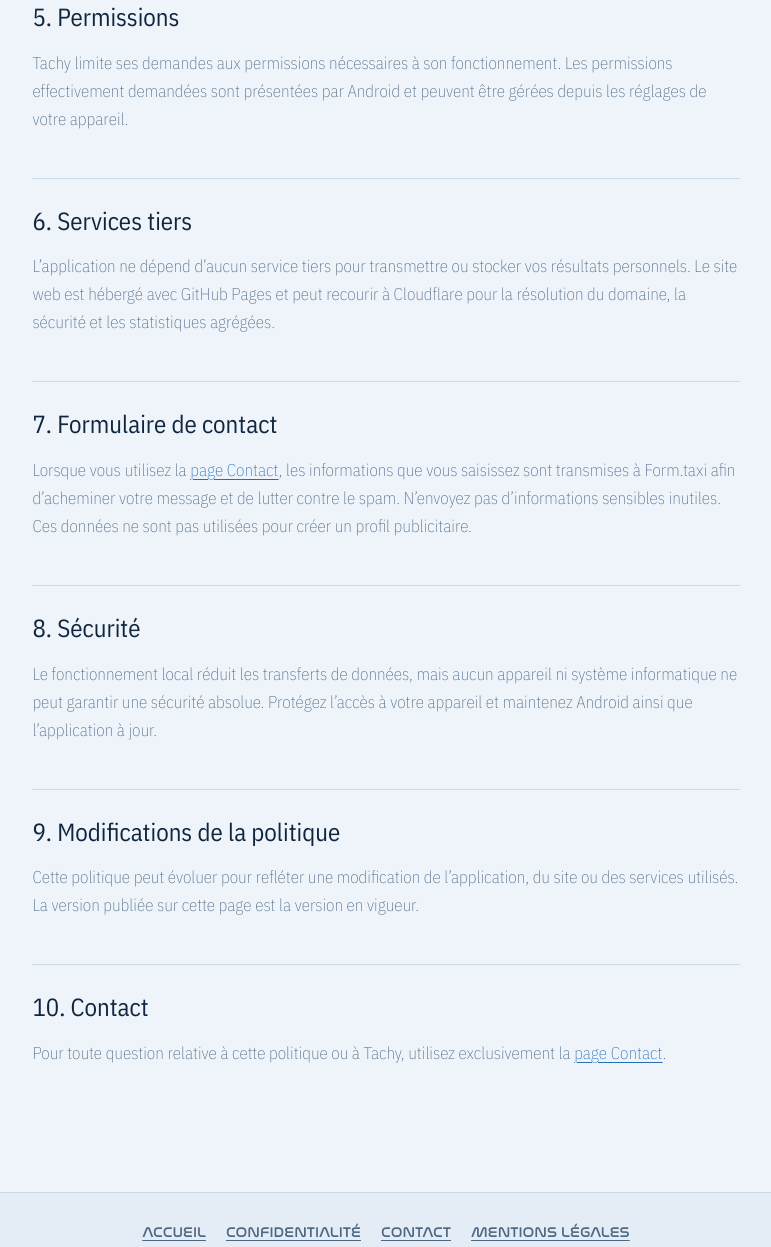
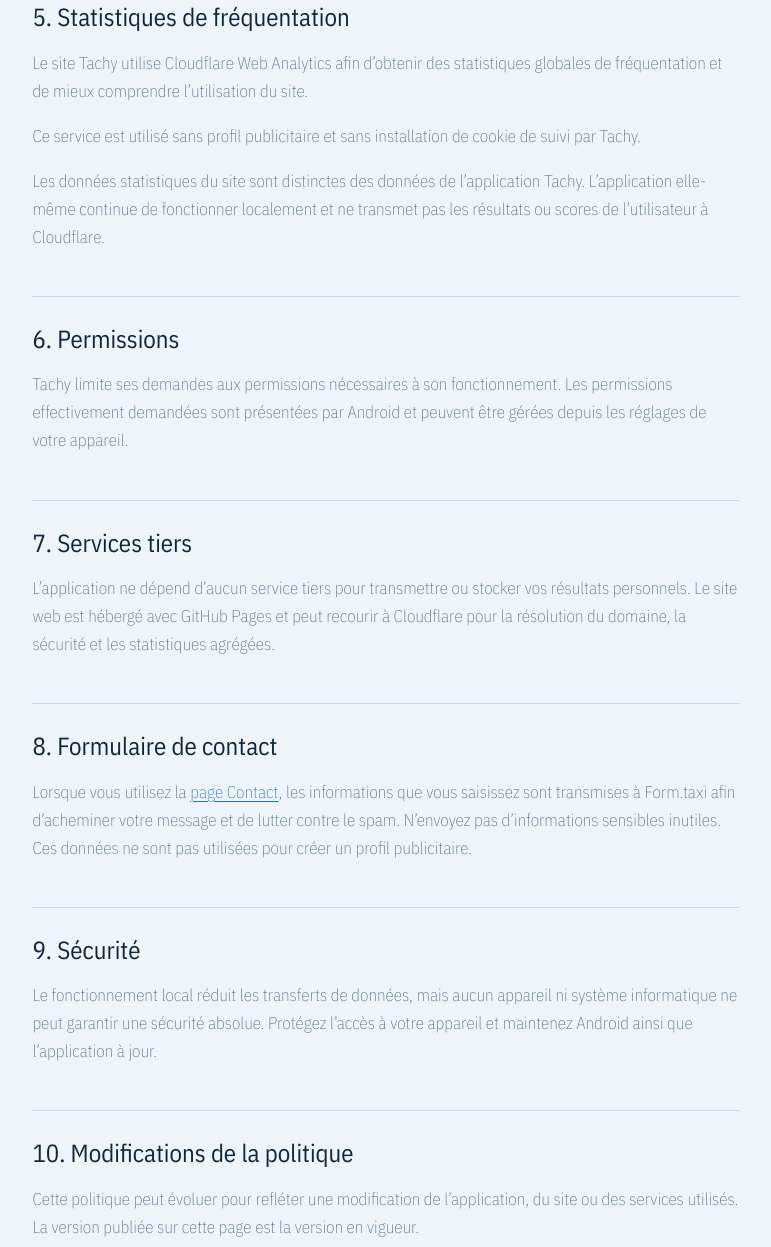
Before and after one commit to 3d-monti/tachy, a plain HTML site: page privacy/index.html in a window 1280 px wide. Shown: the part 1842-3089 px from the top of the page, without its empty margins (254-1025 px from the left). Drawn offline with Linux system fonts and the light colour scheme.

Commit message:
Add Cloudflare Web Analytics

```diff
--- a/privacy/index.html
+++ b/privacy/index.html
@@ -19,14 +19,18 @@
       <section><h2>2. Fonctionnement local et hors ligne</h2><p>Les fonctions essentielles de Tachy s’exécutent localement sur votre appareil. Aucune base de données distante n’est nécessaire à l’entraînement, à l’enregistrement des résultats ou à la consultation de votre progression.</p></section>
       <section><h2>3. Résultats, scores et réglages</h2><p>Vos résultats, scores, historiques éventuels et réglages sont conservés localement sur votre appareil. Tachy ne les transmet pas. Leur suppression dépend des fonctions proposées dans l’application ou de la suppression des données de l’application par Android.</p></section>
       <section><h2>4. Publicité et suivi</h2><p>L’application ne contient aucune publicité et n’intègre aucun suivi individuel à finalité publicitaire. Le site web peut utiliser Cloudflare Web Analytics afin d’obtenir des statistiques de fréquentation agrégées, sans cookies et sans profilage publicitaire individuel.</p></section>
-      <section><h2>5. Permissions</h2><p>Tachy limite ses demandes aux permissions nécessaires à son fonctionnement. Les permissions effectivement demandées sont présentées par Android et peuvent être gérées depuis les réglages de votre appareil.</p></section>
-      <section><h2>6. Services tiers</h2><p>L’application ne dépend d’aucun service tiers pour transmettre ou stocker vos résultats personnels. Le site web est hébergé avec GitHub Pages et peut recourir à Cloudflare pour la résolution du domaine, la sécurité et les statistiques agrégées.</p></section>
-      <section id="contact-form"><h2>7. Formulaire de contact</h2><p>Lorsque vous utilisez la <a href="/contact/">page Contact</a>, les informations que vous saisissez sont transmises à Form.taxi afin d’acheminer votre message et de lutter contre le spam. N’envoyez pas d’informations sensibles inutiles. Ces données ne sont pas utilisées pour créer un profil publicitaire.</p></section>
-      <section><h2>8. Sécurité</h2><p>Le fonctionnement local réduit les transferts de données, mais aucun appareil ni système informatique ne peut garantir une sécurité absolue. Protégez l’accès à votre appareil et maintenez Android ainsi que l’application à jour.</p></section>
-      <section><h2>9. Modifications de la politique</h2><p>Cette politique peut évoluer pour refléter une modification de l’application, du site ou des services utilisés. La version publiée sur cette page est la version en vigueur.</p></section>
-      <section><h2>10. Contact</h2><p>Pour toute question relative à cette politique ou à Tachy, utilisez exclusivement la <a href="/contact/">page Contact</a>.</p></section>
+      <section><h2>5. Statistiques de fréquentation</h2><p>Le site Tachy utilise Cloudflare Web Analytics afin d’obtenir des statistiques globales de fréquentation et de mieux comprendre l’utilisation du site.</p><p>Ce service est utilisé sans profil publicitaire et sans installation de cookie de suivi par Tachy.</p><p>Les données statistiques du site sont distinctes des données de l’application Tachy. L’application elle-même continue de fonctionner localement et ne transmet pas les résultats ou scores de l’utilisateur à Cloudflare.</p></section>
+      <section><h2>6. Permissions</h2><p>Tachy limite ses demandes aux permissions nécessaires à son fonctionnement. Les permissions effectivement demandées sont présentées par Android et peuvent être gérées depuis les réglages de votre appareil.</p></section>
+      <section><h2>7. Services tiers</h2><p>L’application ne dépend d’aucun service tiers pour transmettre ou stocker vos résultats personnels. Le site web est hébergé avec GitHub Pages et peut recourir à Cloudflare pour la résolution du domaine, la sécurité et les statistiques agrégées.</p></section>
+      <section id="contact-form"><h2>8. Formulaire de contact</h2><p>Lorsque vous utilisez la <a href="/contact/">page Contact</a>, les informations que vous saisissez sont transmises à Form.taxi afin d’acheminer votre message et de lutter contre le spam. N’envoyez pas d’informations sensibles inutiles. Ces données ne sont pas utilisées pour créer un profil publicitaire.</p></section>
+      <section><h2>9. Sécurité</h2><p>Le fonctionnement local réduit les transferts de données, mais aucun appareil ni système informatique ne peut garantir une sécurité absolue. Protégez l’accès à votre appareil et maintenez Android ainsi que l’application à jour.</p></section>
+      <section><h2>10. Modifications de la politique</h2><p>Cette politique peut évoluer pour refléter une modification de l’application, du site ou des services utilisés. La version publiée sur cette page est la version en vigueur.</p></section>
+      <section><h2>11. Contact</h2><p>Pour toute question relative à cette politique ou à Tachy, utilisez exclusivement la <a href="/contact/">page Contact</a>.</p></section>
     </article>
   </main>
   <footer class="site-footer"><div class="footer-inner"><ul class="footer-links"><li><a href="/">Accueil</a></li><li><a href="/privacy/">Confidentialité</a></li><li><a href="/contact/">Contact</a></li><li><a href="/legal/">Mentions légales</a></li></ul><p class="copyright">TACHY - © 3D.MONTI - 2026</p></div></footer>
+  <!-- Cloudflare Web Analytics -->
+  <script type='module' src='https://static.cloudflareinsights.com/beacon.min.js' data-cf-beacon='{"token": "b87b3fc104a94ab88a0a7063e05b2906"}'></script>
+  <!-- End Cloudflare Web Analytics -->
 </body>
 </html>
```
Also changed, not shown: contact/index.html (+3 -0 lines), contact/success/index.html (+3 -0 lines), en/contact/index.html (+3 -0 lines), en/contact/success/index.html (+3 -0 lines), en/index.html (+3 -0 lines), en/legal/index.html (+3 -0 lines), en/privacy/index.html (+10 -6 lines), index.html (+3 -0 lines), legal/index.html (+3 -0 lines).
